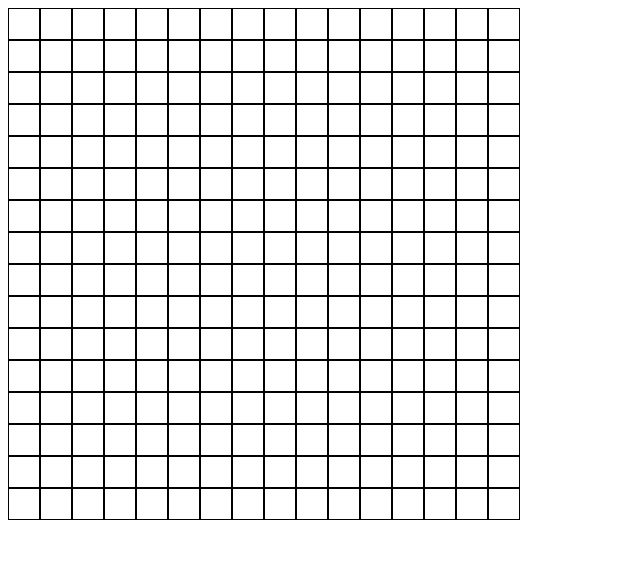
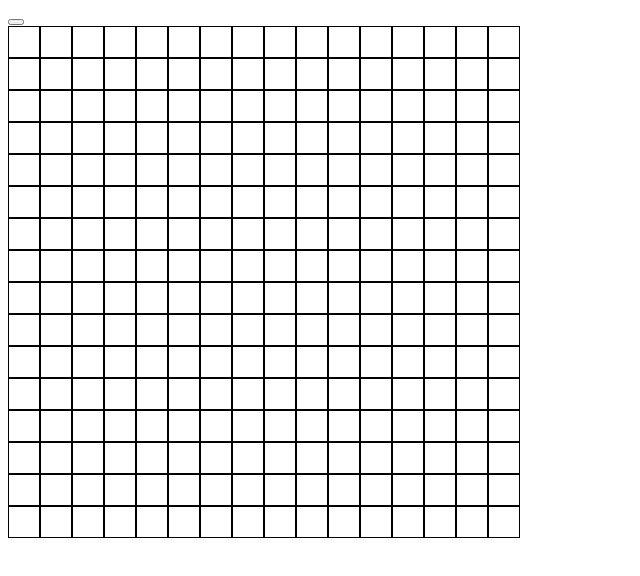
Before and after one commit to AlexAsciutto/etch-a-sketch, a plain HTML site: page index.html in a window 1280 px wide. Shown: the whole page, without its empty margins (0-640 px from the left). Drawn offline with Linux system fonts and the light colour scheme.

Commit message:
Create button in HTML

```diff
--- a/index.html
+++ b/index.html
@@ -9,6 +9,7 @@
     <title>Document</title>
 </head>
 <body>
+  <button id="button"></button>
   <div id="container"></div>
 </body>
 </html>
```
